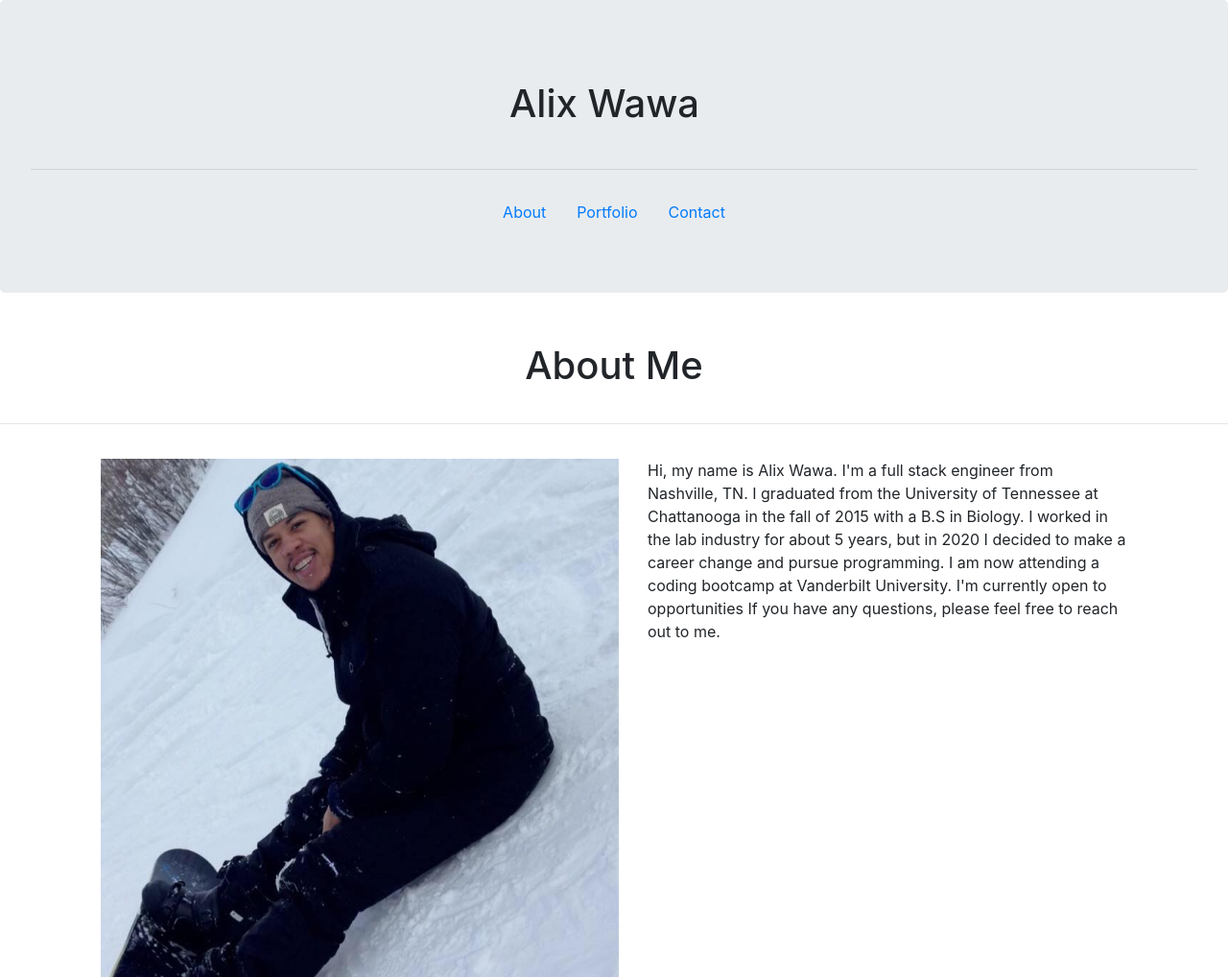
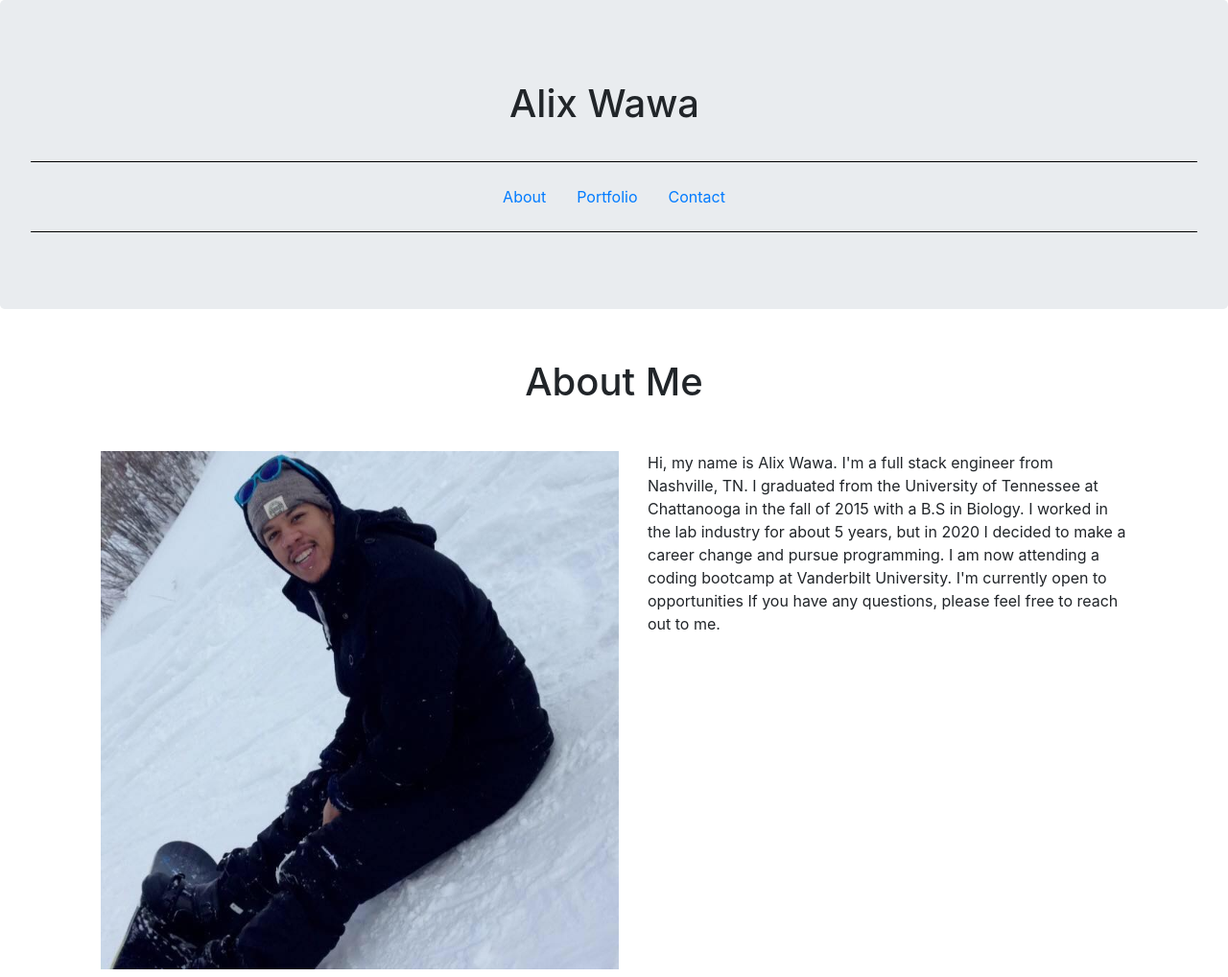
Before and after one commit to alixwawa/portfolio.github.io, a website: page index.html in a window 1280 px wide. Shown: the top 1018 px of the page at 96% size. Drawn offline with nearby package versions, Linux system fonts and the light colour scheme.

Commit message:
more changes

```diff
--- a/css.css
+++ b/css.css
@@ -71,3 +71,14 @@ p {
     margin: auto;
     text-align: center;
   }
+
+  hr {
+    height: 1px;
+        background-color: black;
+        border: none;
+  }
+
+  header {
+    margin-bottom: 0px;
+    border: 0px;
+  }
--- a/index.html
+++ b/index.html
@@ -15,7 +15,7 @@
   <header class="jumbotron">
 
     <h1 class="nav justify-content-center" class="display-4">Alix Wawa</h1>
-    <hr class="my-4">
+    <hr>
 
     <ul class="nav justify-content-center">
 
@@ -29,11 +29,11 @@
         <a class="nav-link" href="html/contact.html">Contact</a>
       </li>
     </ul>
-
+    <hr>
   </header>
 
   <h1>About Me</h1>
-  <hr>
+
 
 
 
```
Also changed, not shown: html/contact.html (+1 -0 lines), html/portfolio.html (+2 -1 lines).
